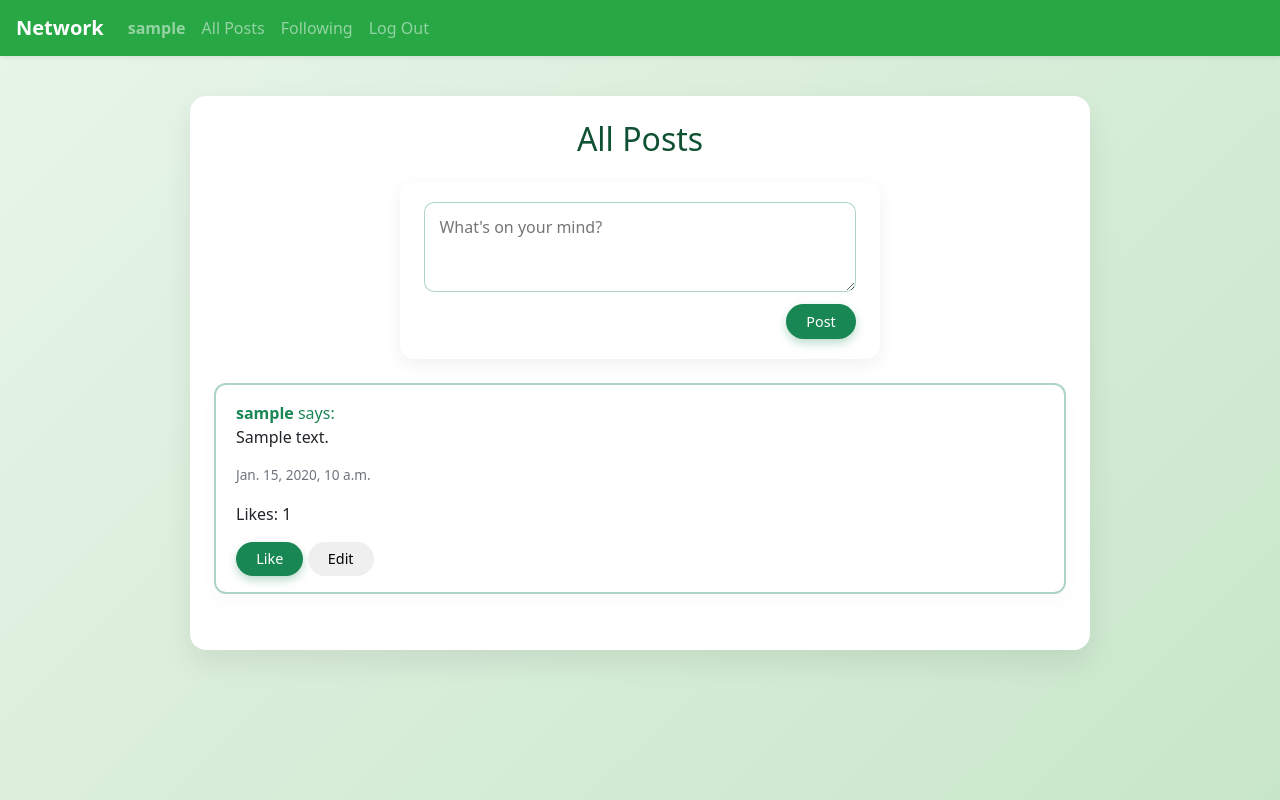
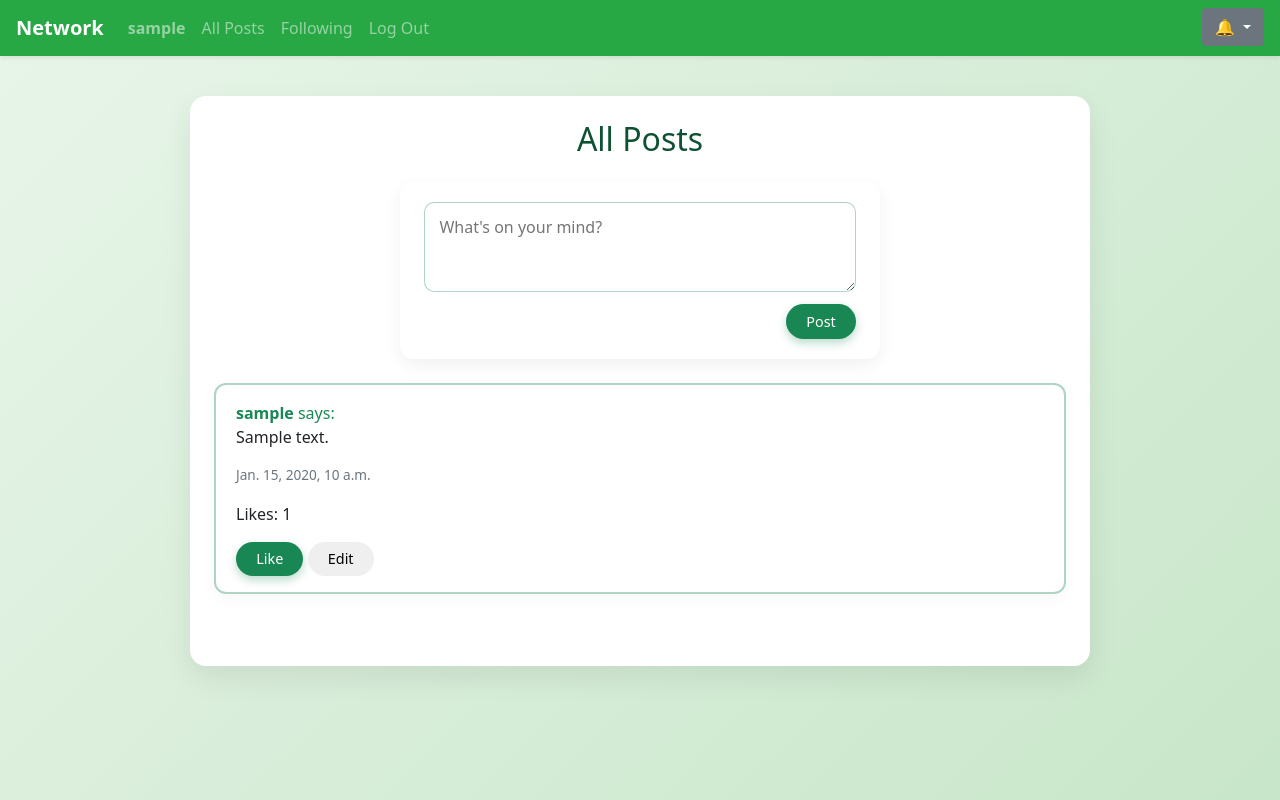
Before and after one commit to elEmperadorAlejandroMagno/SocialNetwork-practice, a Django app: page / in a window 1280 px wide. Run offline with Django 3.2, Linux system fonts and the light colour scheme; a user stored in the database is signed in; tables that the repository leaves empty hold one stand-in row (values such as "Sample post"); some libraries are stand-ins or nearby versions.

Commit message:
feature: notifications in progress, new model Notifications

```diff
--- a/network/models.py
+++ b/network/models.py
@@ -45,3 +45,25 @@ class Follow(models.Model):
     class Meta:
         # evita datos duplicados
         unique_together = ('follower', 'following')
+
+
+class Notification(models.Model):
+    NOTIFICATION_TYPES = (
+        ('like', 'Like'),
+        ('follow', 'Follow'),
+        ('comment', 'Comment'),
+    )
+
+    sender = models.ForeignKey(User, on_delete=models.CASCADE, related_name="sent_notifications")
+    receiver = models.ForeignKey(User, on_delete=models.CASCADE, related_name="notifications")
+    notification_type = models.CharField(max_length=20, choices=NOTIFICATION_TYPES)
+    post = models.ForeignKey('Post', on_delete=models.CASCADE, null=True, blank=True)  # opcional
+    created_at = models.DateTimeField(auto_now_add=True)
+    is_read = models.BooleanField(default=False)
+
+    def notification_read(self):
+        self.is_read = True
+        self.save()
+
+    def __str__(self):
+        return f"{self.sender} -> {self.receiver} ({self.notification_type})"
--- a/network/templates/network/index.html
+++ b/network/templates/network/index.html
@@ -37,23 +37,29 @@
                 {% endif %}
             </div>
         {% endfor %}
-        <div class="pagination d-flex justify-content-around">
-            <span>
+        <nav aria-label="Page navigation">
+            <ul class="pagination justify-content-center">
                 {% if page_obj.has_previous %}
-                    <a class="btn btn-dark rounded-pill text-light" href="?page={{ page_obj.previous_page_number }}{% if request.GET.filter %}&filter={{ request.GET.filter }}{% endif %}">Previous</a>
+                <li class="page-item mr-2">
+                    <a class="page-link" href="?page={{ page_obj.previous_page_number }}{% if request.GET.filter %}&filter={{ request.GET.filter }}{% endif %}" aria-label="Previous">
+                        <span aria-hidden="true">&laquo;</span>
+                    </a>
+                </li>
                 {% endif %}
-            </span>
-            <span>
                 {% if page_obj.paginator.num_pages > 1 %}
-                    <a href="">Page: {{ page_obj.number }} of {{ page_obj.paginator.num_pages }}</a>
+                <li class="page-item">
+                    <a class="page-link">Page: {{ page_obj.number }} of {{ page_obj.paginator.num_pages }}</a>
+                </li>
                 {% endif %}
-            </span>
-            <span>
                 {% if page_obj.has_next %}
-                    <a class="btn btn-dark rounded-pill text-light" href="?page={{ page_obj.next_page_number }}{% if request.GET.filter %}&filter={{ request.GET.filter }}{% endif %}">Next</a>
+                <li class="page-item ml-2">
+                    <a class="page-link" href="?page={{ page_obj.next_page_number }}{% if request.GET.filter %}&filter={{ request.GET.filter }}{% endif %}" aria-label="Next">
+                        <span aria-hidden="true">&raquo;</span>
+                    </a>
+                </li>
                 {% endif %}
-            </span>
-        </div>
+            </ul>
+        </nav>
     </div>
 {% endblock %}
 {% block script %}
--- a/network/templates/network/layout.html
+++ b/network/templates/network/layout.html
@@ -13,8 +13,8 @@
         <nav class="navbar navbar-expand-lg navbar-dark bg-success shadow-sm">
             <a class="navbar-brand" href="{% url 'index' %}">Network</a>
 
-            <div>
-              <ul class="navbar-nav mr-auto">
+            <div class="w-100">
+              <ul class="navbar-nav">
                 {% if user.is_authenticated %}
                     <li class="nav-item">
                         <a class="nav-link" href="{% url 'profile' user.username %}"><strong>{{ user.username }}</strong></a>
@@ -29,6 +29,34 @@
                     </li>
                     <li class="nav-item">
                         <a class="nav-link" href="{% url 'logout' %}">Log Out</a>
+                    </li>
+                    <li class="nav-item ml-auto">
+                        <div class="dropdown">
+                            <button class="btn btn-secondary dropdown-toggle" type="button" id="dropdownNotifications" data-toggle="dropdown" aria-expanded="false">
+                                🔔
+                            </button>
+                            <ul class="dropdown-menu dropdown-menu-right p-2" style="width: 300px;">
+                                {% for n in notifications %}
+                                    <li>
+                                    <div class="card mb-2">
+                                        <div class="card-body p-2">
+                                        {% if n.notification_type == "like" %}
+                                            <a href="{% url 'post_detail' n.post.id %}">
+                                            <strong>{{ n.sender.username }}</strong> te dio like en tu post
+                                            </a>
+                                        {% elif n.notification_type == "follow" %}
+                                            <a href="{% url 'profile' n.sender.id %}">
+                                            <strong>{{ n.sender.username }}</strong> comenzó a seguirte
+                                            </a>
+                                        {% endif %}
+                                        </div>
+                                    </div>
+                                    </li>
+                                {% empty %}
+                                    <li><span class="text-muted">No tienes notificaciones nuevas</span></li>
+                                {% endfor %}
+                            </ul>
+                        </div>
                     </li>
                 {% else %}
                     <li class="nav-item">
@@ -47,5 +75,10 @@
             {% endblock %}
         </div>
     </body>
+<!-- Required JS for Bootstrap 4 dropdowns -->
+<script src="https://code.jquery.com/jquery-3.4.1.slim.min.js" integrity="sha384-J6qa4849blE2+poT4WnyKhv5vZF5SrPo0iEjwBvKU7imGFAV0wwj1yYfoRSJoZ+n" crossorigin="anonymous"></script>
+<script src="https://cdn.jsdelivr.net/npm/popper.js@1.16.0/dist/umd/popper.min.js" integrity="sha384-Q6E9RHvbIyZFJoft+2mJbHaEWldlvI9IOYy5n3zV9zzTtmI3UksdQRVvoxMfooAo" crossorigin="anonymous"></script>
+<script src="https://stackpath.bootstrapcdn.com/bootstrap/4.4.1/js/bootstrap.min.js" integrity="sha384-wfSDF2E50Y2D1uUdj0O3uMBJnjuUD4Ih7YwaYd1iqfktj0Uod8GCExl3Og8ifwB6" crossorigin="anonymous"></script>
+
 {% block script %}{% endblock %}
 </html>
```
